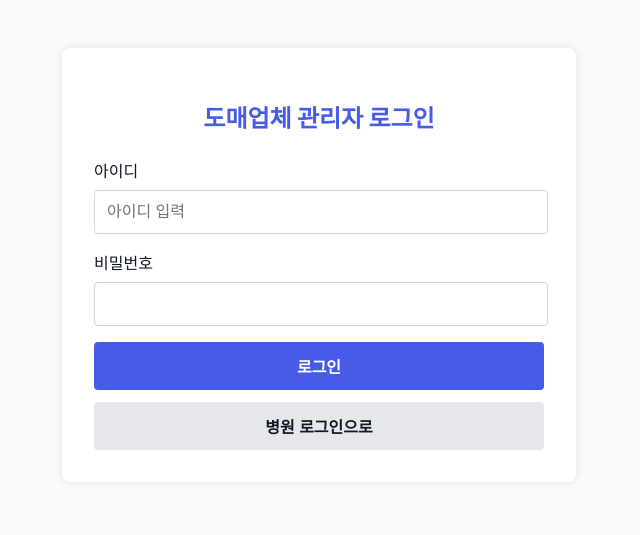
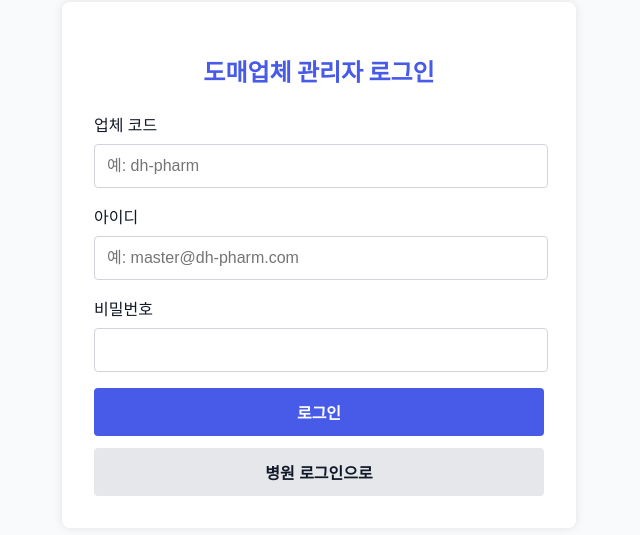
Before and after one commit to rcl0511/onliner, a React (Create React App) app in the folder frontend/: page /vendor/login in a window 1280 px wide. Shown: the part 135-670 px from the top of the page, without its empty margins (321-961 px from the left). Built offline with nearby package versions, Linux system fonts and the light colour scheme.

Commit message:
로그인 기능 구현

```diff
--- a/frontend/src/pages/HospitalLogin.jsx
+++ b/frontend/src/pages/HospitalLogin.jsx
@@ -125,14 +125,14 @@ const HospitalLogin = () => {
             도매업체에서 발급한 임시 계정으로 로그인하세요
           </p>
 
-          <label className="hospital-login-label">아이디</label>
+          <label className="hospital-login-label">아이디(전화번호)</label>
           <input
-            type="text"
+            type="tel"
             value={phone}
             onChange={e => setPhone(e.target.value)}
             required
             className="hospital-login-input"
-            placeholder="아이디 입력"
+            placeholder="01012345678"
           />
 
           <label className="hospital-login-label">비밀번호</label>
--- a/frontend/src/pages/VendorLogin.jsx
+++ b/frontend/src/pages/VendorLogin.jsx
@@ -6,6 +6,7 @@ import authStorage from "../services/authStorage";
 import API_BASE from "../api/baseUrl";
 const VendorLogin = () => {
   const navigate = useNavigate();
+  const [companyCode, setCompanyCode] = useState('');
   const [email, setEmail] = useState('');
   const [password, setPassword] = useState('');
   const [error, setError] = useState('');
@@ -14,7 +15,15 @@ const VendorLogin = () => {
     e.preventDefault();
     setError('');
 
-    const finalCompanyCode = 'dh-pharm';
+    const finalCompanyCode = companyCode.trim().toLowerCase();
+    if (!finalCompanyCode) {
+      setError('업체 코드를 입력해주세요.');
+      return;
+    }
+    if (!email.trim()) {
+      setError('아이디를 입력해주세요.');
+      return;
+    }
 
     fetch(`${API_BASE}/api/auth/login`, {
       method: 'POST',
@@ -22,7 +31,7 @@ const VendorLogin = () => {
       body: JSON.stringify({
         role: 'vendor',
         companyCode: finalCompanyCode,
-        email,
+        email: email.trim(),
         password,
       }),
     })
@@ -48,14 +57,25 @@ const VendorLogin = () => {
       <form className="vendor-login-form" onSubmit={handleLogin}>
         <h2 className="vendor-login-title">도매업체 관리자 로그인</h2>
 
+        <label className="vendor-login-label">업체 코드</label>
+        <input
+          type="text"
+          value={companyCode}
+          onChange={e => setCompanyCode(e.target.value)}
+          required
+          className="vendor-login-input"
+          placeholder="예: dh-pharm"
+          style={{ textTransform: 'lowercase' }}
+        />
+
         <label className="vendor-login-label">아이디</label>
         <input
-          type="text"
+          type="email"
           value={email}
           onChange={e => setEmail(e.target.value)}
           required
           className="vendor-login-input"
-          placeholder="아이디 입력"
+          placeholder="예: master@dh-pharm.com"
         />
 
         <label className="vendor-login-label">비밀번호</label>
```
Also changed, not shown: 1 other file (tests, documents, lock files or other folders).
